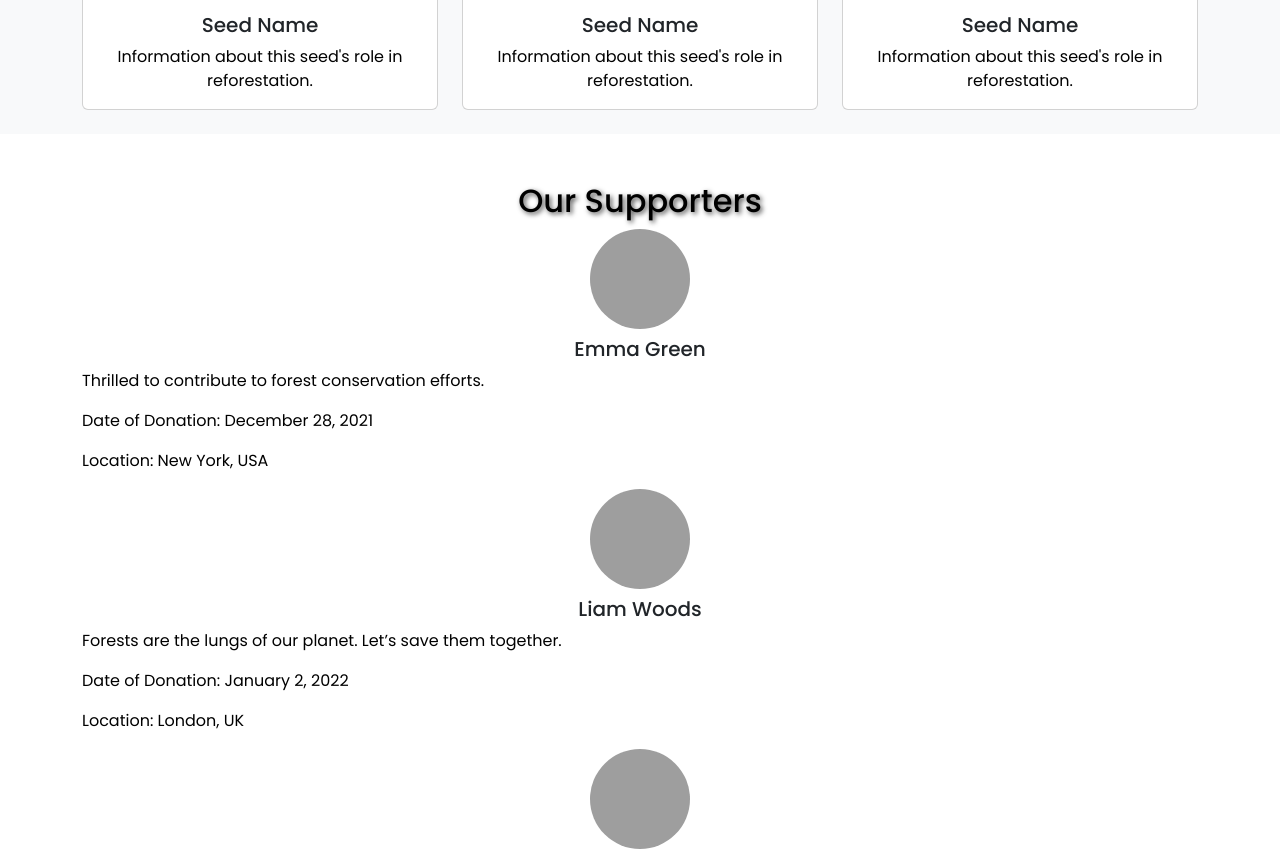
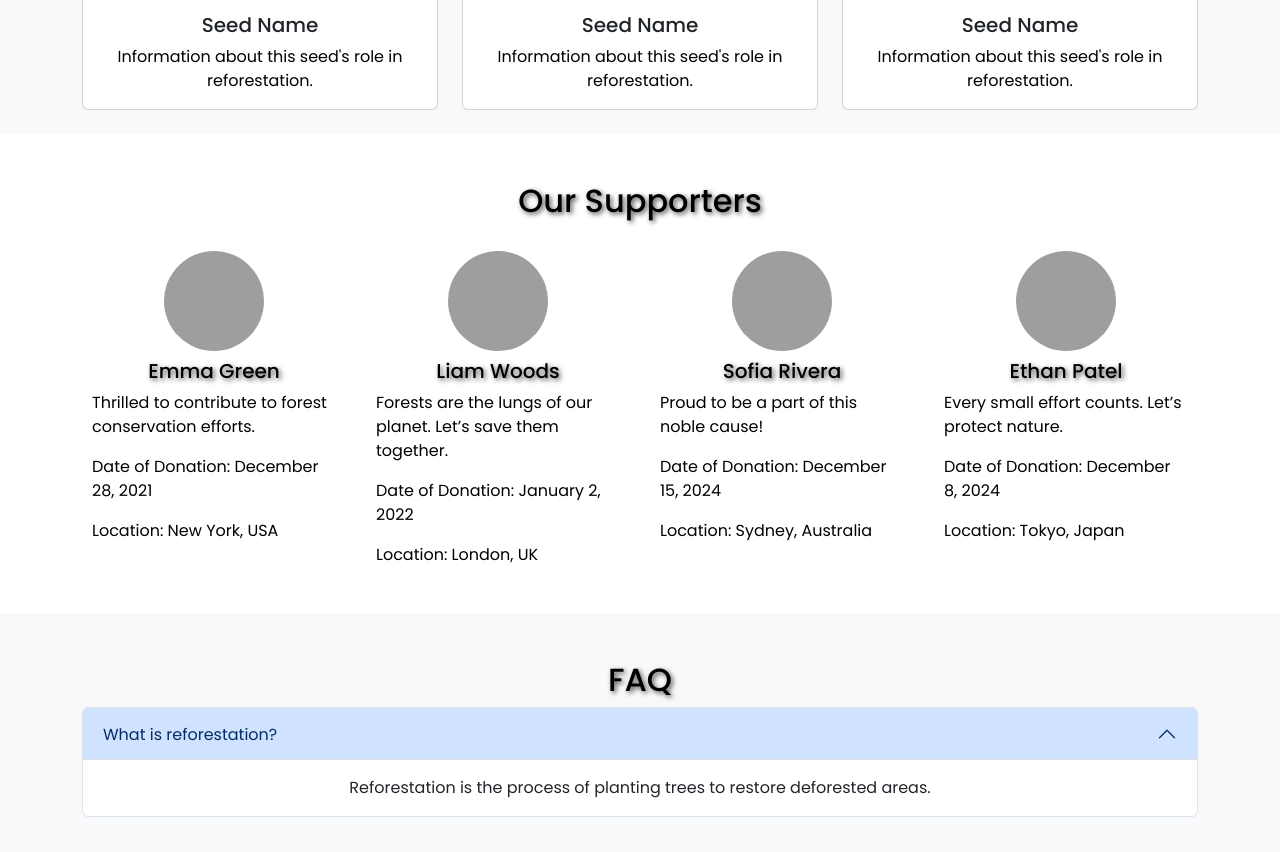
Before and after one commit to neathcmd/small-world, a plain HTML site: page index.html in a window 1280 px wide. Shown: the part 3017-3869 px from the top of the page. Drawn offline with nearby package versions, Linux system fonts and the light colour scheme; grey boxes are pictures that could not be loaded.

Commit message:
Update index.css

```diff
--- a/index.css
+++ b/index.css
@@ -45,7 +45,8 @@ body {
 }
 
 h1,
-h2 {
+h2,
+h3 {
   color: #000;
   text-shadow: 2px 2px 5px rgba(0, 0, 0, 0.7);
 }
@@ -503,3 +504,38 @@ header.visible {
   opacity: 1;
   transform: translateY(0);
 }
+
+/* supporters */
+#donor-wall {
+  text-align: center;
+  padding: 20px;
+}
+.donor-grid {
+  display: grid;
+  grid-template-columns: repeat(auto-fit, minmax(200px, 1fr));
+  gap: 20px;
+  margin-top: 20px;
+}
+.donor-card {
+  border-radius: 5px;
+  cursor: pointer;
+  padding: 10px;
+}
+
+.donor-card img {
+  cursor: pointer;
+}
+
+.donor-card:hover {
+  transform: scale(1.05);
+  transition: 0.5s ease;
+  box-shadow: 0 4px 8px rgba(0, 0, 0, 0.2);
+}
+
+:root {
+  --header-height: 80px; /* Set this to the actual height of your header */
+}
+
+section {
+  scroll-margin-top: var(--header-height);
+}
```
